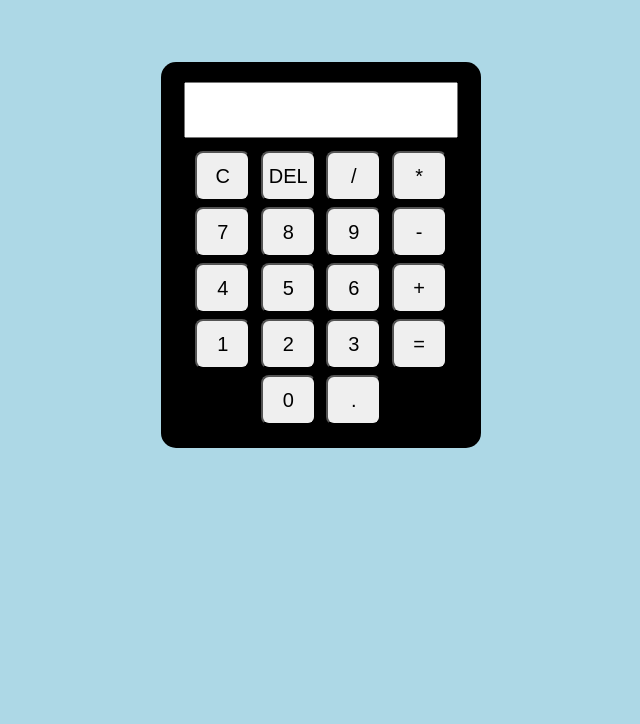
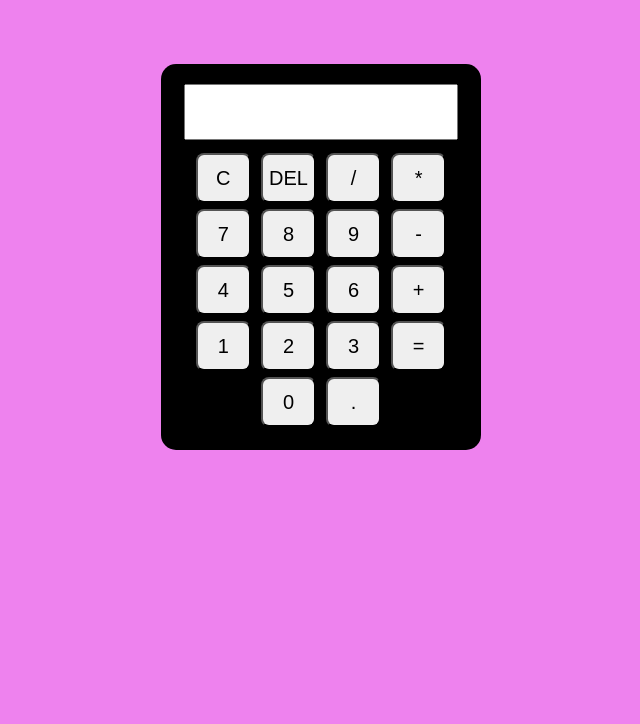
Before and after one commit to sadhanasivakumar18-netizen/calculator, a plain HTML site: page index.html in a window 1280 px wide. Shown: the part 76-800 px from the top of the page, without its empty margins (319-959 px from the left). Drawn offline with Linux system fonts and the light colour scheme.

Commit message:
Update index.html

```diff
--- a/index.html
+++ b/index.html
@@ -5,8 +5,8 @@
 
     <style>
         body {
-            background-color: lightblue;
-            font-family: Arial;
+            background-color: Violet;
+            font-family: Trebuchet MS;
             text-align: center;
         }
 
```
